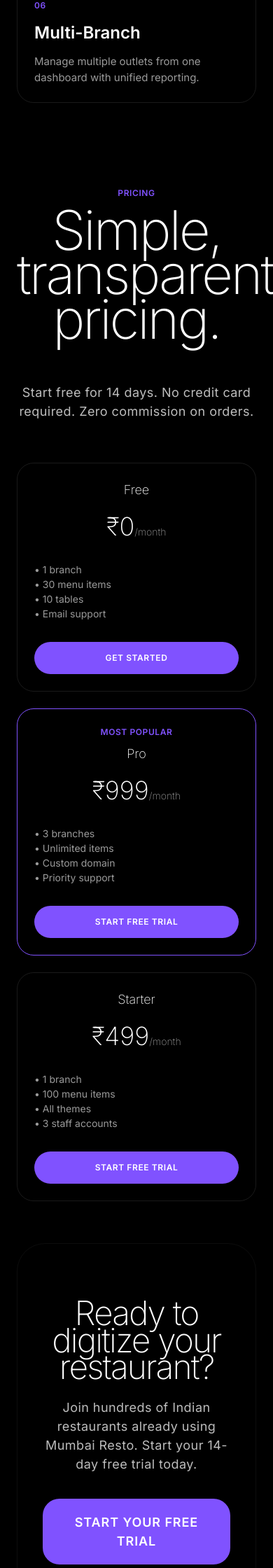
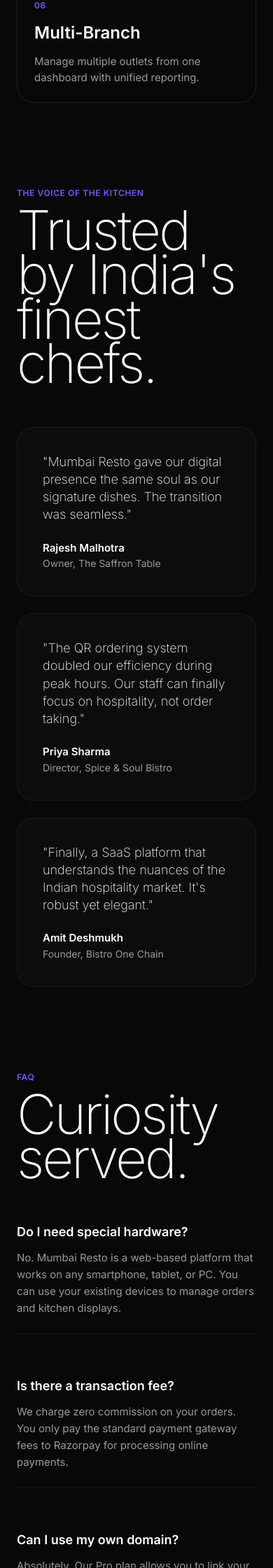
Before and after one commit to devdmore/Saas_new_look, a Node server app: page / in a window 390 px wide. Shown: the part 2280-4520 px from the top of the page at 70% size. Run offline with Node 20, Linux system fonts and the light colour scheme; some libraries are stand-ins or nearby versions.

Commit message:
Redesign MumbaiResto website to Cosmic Edition
- Implemented "Digital Soul" theme with Three.js morphing particle background.
- Redesigned UI using Midnight and Plum Voltage palette following Dala design guide.
- Refactored site to Node.js/Express with EJS templates for modularity.
- Added Features, Testimonials, FAQ, and Pricing sections with modern SaaS copy.
- Optimized performance and animations for smooth scroll-based transitions.

Co-authored-by: devdmore <6602151+devdmore@users.noreply.github.com>

```diff
--- a/public/css/main.css
+++ b/public/css/main.css
@@ -2,7 +2,7 @@
 
 :root {
   /* Colors */
-  --color-void: #000000;
+  --color-void: #080808;
   --color-bone: #ffffff;
   --color-ash: #bdbdbd;
   --color-smoke: #9a9a9a;
@@ -92,7 +92,7 @@
 }
 
 body {
-  background-color: var(--color-void);
+  background-color: #080808;
   color: var(--color-bone);
   font-family: var(--font-acronym);
   font-weight: var(--font-weight-regular);
@@ -277,6 +277,8 @@ ul {
   height: 100vh;
   z-index: 0;
   pointer-events: none;
+  /* Add a very subtle radial gradient to prevent the #080808 from feeling flat */
+  background: radial-gradient(circle at center, #0c0c0c 0%, #080808 100%);
 }
 
 .card {
@@ -346,6 +348,70 @@ ul {
   gap: var(--spacing-24);
 }
 
+.testimonial-card {
+  background: rgba(255, 255, 255, 0.02);
+  border: 1px solid rgba(255, 255, 255, 0.05);
+  border-radius: var(--radius-cards);
+  padding: var(--spacing-36);
+  display: flex;
+  flex-direction: column;
+  gap: var(--spacing-24);
+}
+
+.testimonial-quote {
+  font-size: var(--text-lg);
+  font-weight: var(--font-weight-extralight);
+  line-height: 1.4;
+  color: var(--color-bone);
+}
+
+.testimonial-author {
+  display: flex;
+  align-items: center;
+  gap: var(--spacing-12);
+}
+
+.author-info h4 {
+  font-size: var(--text-base);
+  font-weight: var(--font-weight-semibold);
+  color: var(--color-bone);
+}
+
+.author-info p {
+  font-size: var(--text-sm);
+  color: var(--color-smoke);
+}
+
+.faq-grid {
+  display: grid;
+  grid-template-columns: 1fr 1fr;
+  gap: var(--spacing-60);
+}
+
+@media (max-width: 768px) {
+  .faq-grid {
+    grid-template-columns: 1fr;
+  }
+}
+
+.faq-item {
+  border-bottom: 1px solid rgba(255, 255, 255, 0.05);
+  padding-bottom: var(--spacing-24);
+}
+
+.faq-question {
+  font-size: var(--text-lg);
+  font-weight: var(--font-weight-semibold);
+  margin-bottom: var(--spacing-12);
+  color: var(--color-bone);
+}
+
+.faq-answer {
+  color: var(--color-smoke);
+  font-size: var(--text-base);
+  line-height: 1.6;
+}
+
 .cta-section {
   text-align: center;
   border: 1px solid rgba(255, 255, 255, 0.05);
--- a/public/js/particles.js
+++ b/public/js/particles.js
@@ -166,20 +166,16 @@ function animate() {
     let targetLookAtY = 0;
 
     if (scrollPercent < 0.1) {
-        // Hero: Frontal
         targetCamZ = 6;
     } else if (scrollPercent < 0.5) {
-        // Plate: Beauty Angle
         targetCamY += 3;
         targetCamZ = 5.5;
         targetLookAtY = -0.5;
     } else if (scrollPercent < 0.8) {
-        // Table: Side Perspective
         targetCamX += 4;
         targetCamY += 2;
         targetCamZ = 6.5;
     } else {
-        // QR: Scanner View
         targetCamX = 0;
         targetCamY = 0;
         targetCamZ = 5;
@@ -192,11 +188,7 @@ function animate() {
     const currentLookAt = new THREE.Vector3(0, targetLookAtY, 0);
     camera.lookAt(currentLookAt);
 
-    // Dynamic Rotation logic
-    const rotationBase = scrollPercent > 0.9 ? 0 : time;
-    points.rotation.y = rotationBase * (0.1 + (1 - scrollPercent) * 0.4);
-    points.rotation.z = time * 0.05 * (1 - scrollPercent);
-
+    // --- Morphing Logic ---
     const posAttr = points.geometry.attributes.position;
     let targetA, targetB, t;
 
@@ -216,10 +208,20 @@ function animate() {
 
     const easedT = t * t * (3 - 2 * t);
 
+    // --- Stabilized Rotation Logic ---
+    const slowTime = Date.now() * 0.00005; // Even slower
+    let rotationStrength = 1.0;
+    if (easedT < 0.3 || easedT > 0.7) {
+        rotationStrength = 0.05; // Nearly still when resting
+    }
+    if (scrollPercent > 0.95) rotationStrength = 0;
+
+    points.rotation.y = slowTime * rotationStrength * 0.5;
+    points.rotation.z = slowTime * rotationStrength * 0.1;
+
     for (let i = 0; i < particleCount * 3; i++) {
         const cur = posAttr.array[i];
         const dest = targetA[i] + (targetB[i] - targetA[i]) * easedT;
-        // Pulse effect for Soul in hero
         let pulse = 0;
         if (scrollPercent < 0.1) {
             pulse = Math.sin(time * 2 + i) * 0.01;
--- a/views/index.ejs
+++ b/views/index.ejs
@@ -76,6 +76,65 @@
             </div>
         </section>
 
+        <section id="testimonials" class="section">
+            <span class="eyebrow">The Voice of the Kitchen</span>
+            <h2 class="display-headline section-headline">Trusted by India's finest chefs.</h2>
+
+            <div class="grid">
+                <div class="testimonial-card">
+                    <p class="testimonial-quote">"Mumbai Resto gave our digital presence the same soul as our signature dishes. The transition was seamless."</p>
+                    <div class="testimonial-author">
+                        <div class="author-info">
+                            <h4>Rajesh Malhotra</h4>
+                            <p>Owner, The Saffron Table</p>
+                        </div>
+                    </div>
+                </div>
+                <div class="testimonial-card">
+                    <p class="testimonial-quote">"The QR ordering system doubled our efficiency during peak hours. Our staff can finally focus on hospitality, not order taking."</p>
+                    <div class="testimonial-author">
+                        <div class="author-info">
+                            <h4>Priya Sharma</h4>
+                            <p>Director, Spice & Soul Bistro</p>
+                        </div>
+                    </div>
+                </div>
+                <div class="testimonial-card">
+                    <p class="testimonial-quote">"Finally, a SaaS platform that understands the nuances of the Indian hospitality market. It's robust yet elegant."</p>
+                    <div class="testimonial-author">
+                        <div class="author-info">
+                            <h4>Amit Deshmukh</h4>
+                            <p>Founder, Bistro One Chain</p>
+                        </div>
+                    </div>
+                </div>
+            </div>
+        </section>
+
+        <section id="faq" class="section">
+            <span class="eyebrow">FAQ</span>
+            <h2 class="display-headline section-headline">Curiosity served.</h2>
+
+            <div class="faq-grid">
+                <div class="faq-item">
+                    <h3 class="faq-question">Do I need special hardware?</h3>
+                    <p class="faq-answer">No. Mumbai Resto is a web-based platform that works on any smartphone, tablet, or PC. You can use your existing devices to manage orders and kitchen displays.</p>
+                </div>
+                <div class="faq-item">
+                    <h3 class="faq-question">Is there a transaction fee?</h3>
+                    <p class="faq-answer">We charge zero commission on your orders. You only pay the standard payment gateway fees to Razorpay for processing online payments.</p>
+                </div>
+                <div class="faq-item">
+                    <h3 class="faq-question">Can I use my own domain?</h3>
+                    <p class="faq-answer">Absolutely. Our Pro plan allows you to link your own custom domain (e.g., ordering.yourrestaurant.com) for a completely white-labeled experience.</p>
+                </div>
+                <div class="faq-item">
+                    <h3 class="faq-question">Is the 14-day trial really free?</h3>
+                    <p class="faq-answer">Yes. No credit card is required to start. You get full access to all Pro features for 14 days to see if it's the right fit for your restaurant.</p>
+                </div>
+            </div>
+        </section>
+
         <section id="pricing" class="section" style="text-align: center;">
             <span class="eyebrow">Pricing</span>
             <h2 class="display-headline section-headline">Simple, transparent pricing.</h2>
```
